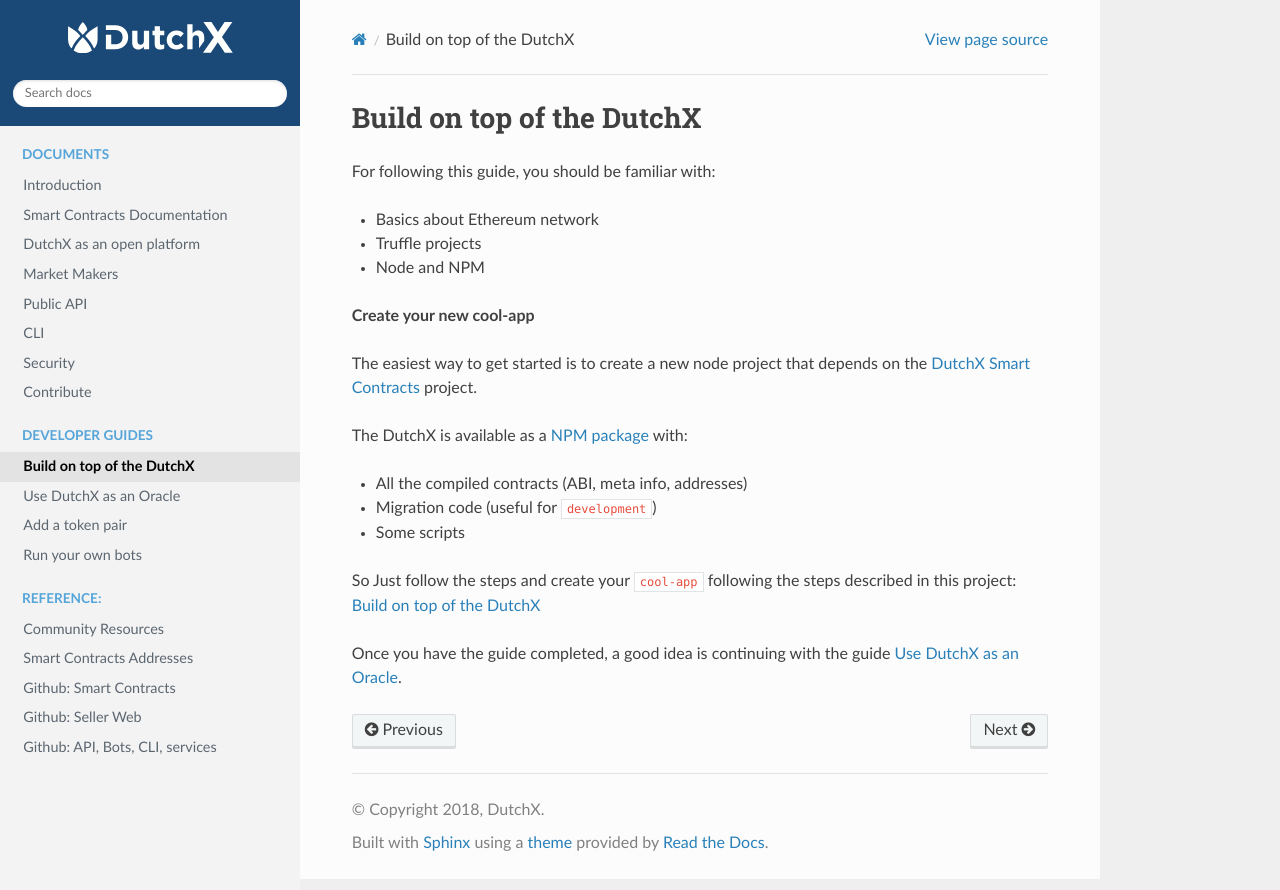
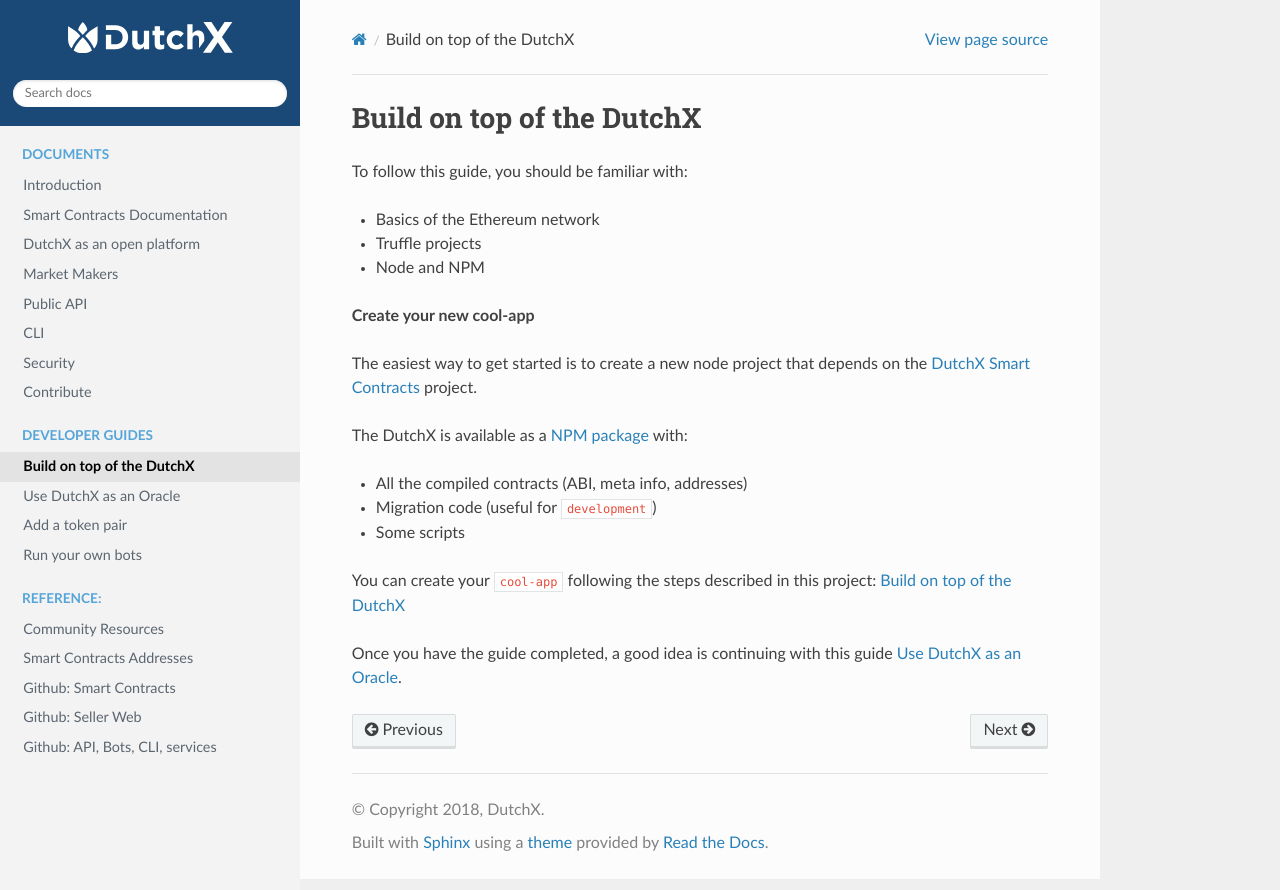
Before and after one commit to gnosis/dx-docs, a Sphinx documentation site: the page built from source/build-on-top-of-dutchx.md, in a window 1280 px wide. Shown: the top 890 px of the page. Built offline with Sphinx 7.4.7 and the Read the Docs theme 2.0.0, drawn with Linux system fonts in a browser that asks for light colours.

Commit message:
Update build-on-top-of-dutchx.md
Grammar/spelling corrections.

```diff
--- a/source/build-on-top-of-dutchx.md
+++ b/source/build-on-top-of-dutchx.md
@@ -1,6 +1,6 @@
 # Build on top of the DutchX
-For following this guide, you should be familiar with:
-* Basics about Ethereum network
+To follow this guide, you should be familiar with:
+* Basics of the Ethereum network
 * Truffle projects
 * Node and NPM
 
@@ -16,9 +16,9 @@
 * Migration code (useful for `development`)
 * Some scripts
 
-So Just follow the steps and create your `cool-app` following the steps
+You can create your `cool-app` following the steps
 described in this project:
 [Build on top of the DutchX](https://github.com/gnosis/dx-examples-dev/tree/master/01_build-of-top-of-dx)
 
-Once you have the guide completed, a good idea is continuing with the guide
+Once you have the guide completed, a good idea is continuing with this guide
 [Use DutchX as an Oracle](./use-dutchx-as-an-oracle.html).
```
